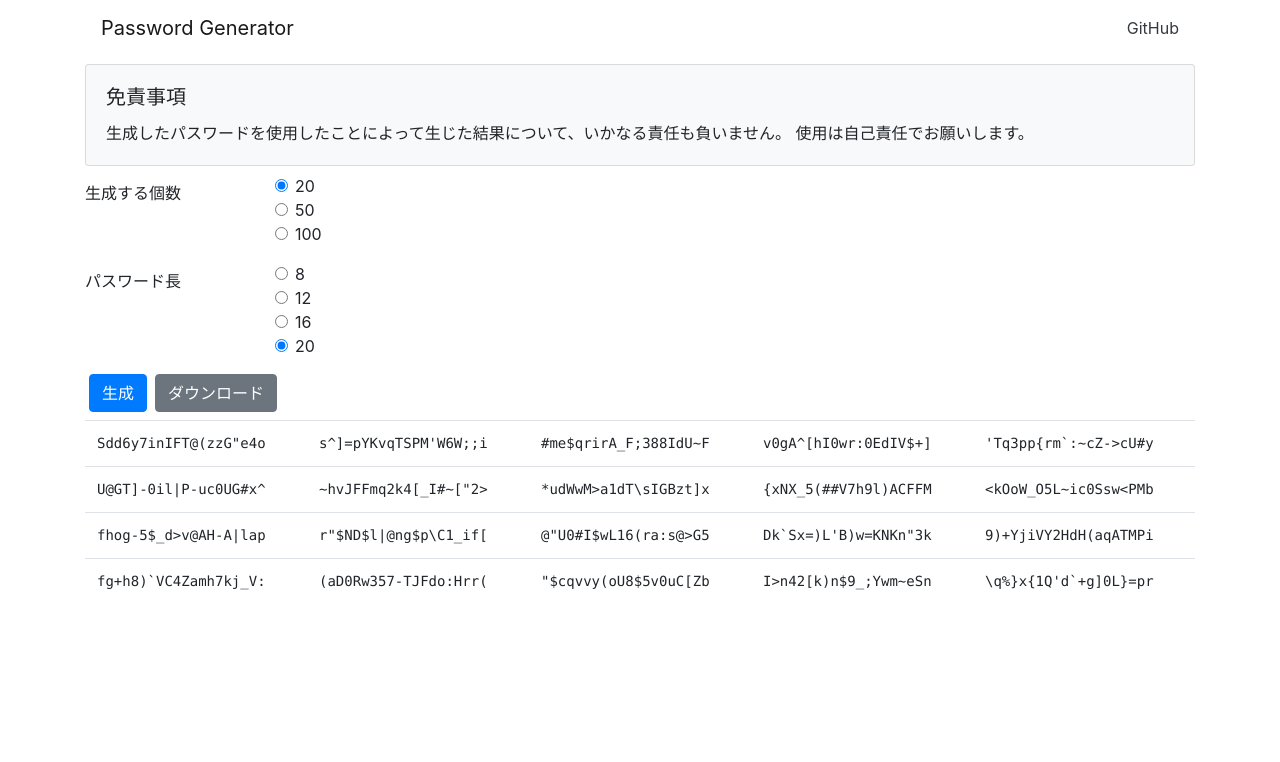
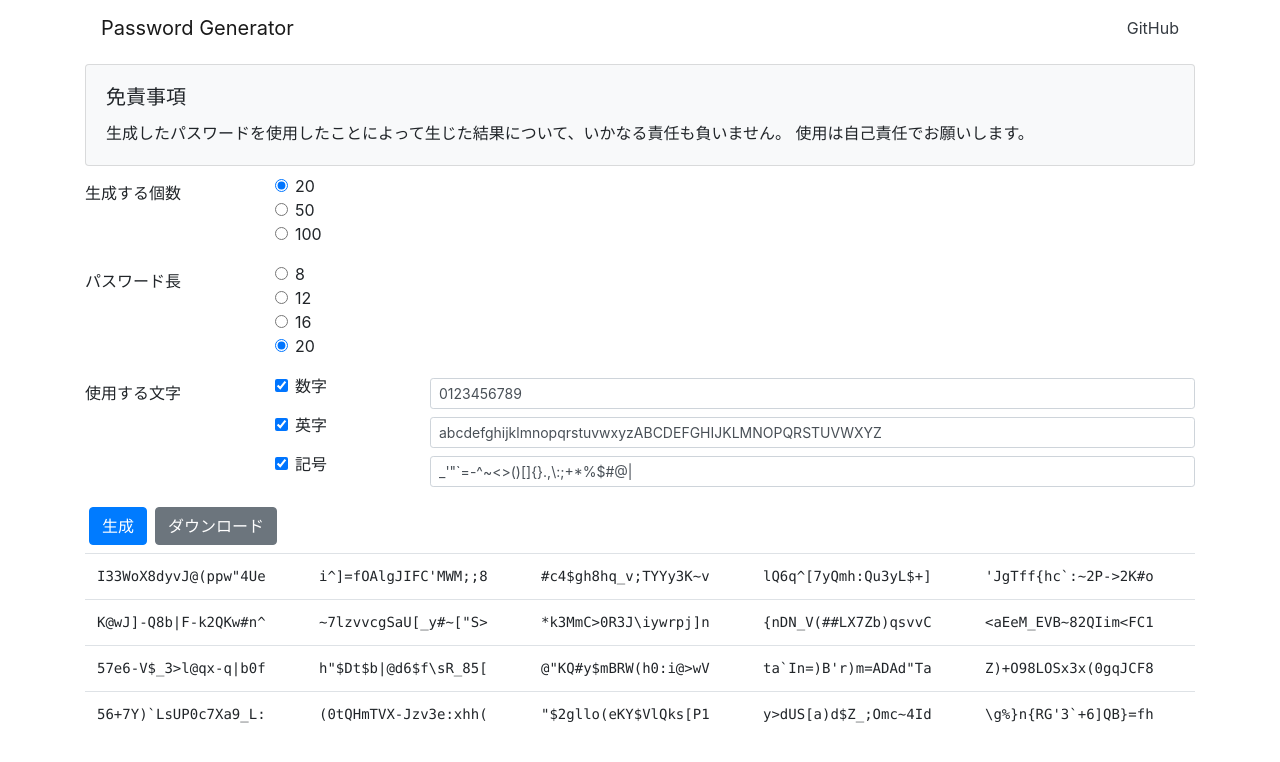
Before and after one commit to ttk1/password-generator, a React app: page / in a window 1280 px wide. Shown: the top 762 px of the page. Built offline with nearby package versions, Linux system fonts and the light colour scheme; the HTML template or start-up script is replaced by a standard one.

Commit message:
パスワードに使用する文字を指定できるようにした。

```diff
--- a/package.json
+++ b/package.json
@@ -1,6 +1,6 @@
 {
   "name": "password-generator",
-  "version": "1.0.0",
+  "version": "1.1.0",
   "description": "",
   "main": "index.js",
   "scripts": {
--- a/src/main.tsx
+++ b/src/main.tsx
@@ -10,10 +10,45 @@ import { generatePassword } from './password';
 const defaultPasswordCount = 20;
 const defaultPasswordLength = 20;
 const defaultColCount = 5;
+const defaultPasswordChars = {
+  number: [
+    // 数字
+    '0', '1', '2', '3', '4', '5', '6', '7', '8', '9'
+  ],
+  alphabet: [
+    // 小文字アルファベット
+    'a', 'b', 'c', 'd', 'e', 'f', 'g', 'h', 'i', 'j', 'k', 'l', 'm', 'n', 'o', 'p', 'q', 'r', 's', 't', 'u', 'v', 'w', 'x', 'y', 'z',
+    // 大文字アルファベット
+    'A', 'B', 'C', 'D', 'E', 'F', 'G', 'H', 'I', 'J', 'K', 'L', 'M', 'N', 'O', 'P', 'Q', 'R', 'S', 'T', 'U', 'V', 'W', 'X', 'Y', 'Z'
+  ],
+  symbol: [
+    // 記号
+    '_', '\'', '"', '`', '=', '-', '^', '~', '<', '>', '(', ')', '[', ']', '{', '}', '.', ',', '\\', ':', ';', '+', '*', '%', '$', '#', '@', '|'
+  ]
+}
 
-const MyForm = (props: { onSubmit: (passwordCount: number, passwordLength: number) => void; handleDownload: () => void }) => {
+const MyForm = (props: {
+  onSubmit: (
+    passwordCount: number, passwordLength: number,
+    usePasswordCharsNumber: boolean, passwordCharsNumber: string,
+    usePasswordCharsAlphabet: boolean, passwordCharsAlphabet: string,
+    usePasswordCharsSymbol: boolean, passwordCharsSymbol: string
+  ) => void; handleDownload: () => void
+}) => {
   const [passwordCount, setPasswordCount] = React.useState(defaultPasswordCount);
   const [passwordLength, setPasswordLength] = React.useState(defaultPasswordLength);
+
+  // 数字
+  const [usePasswordCharsNumber, setUsePasswordCharsNumber] = React.useState(true);
+  const [passwordCharsNumber, setPasswordCharsNumber] = React.useState(defaultPasswordChars.number.join(''));
+
+  // 半角英字
+  const [usePasswordCharsAlphabet, setUsePasswordCharsAlphabet] = React.useState(true);
+  const [passwordCharsAlphabet, setPasswordCharsAlphabet] = React.useState(defaultPasswordChars.alphabet.join(''));
+
+  // 記号
+  const [usePasswordCharsSymbol, setUsePasswordCharsSymbol] = React.useState(true);
+  const [passwordCharsSymbol, setPasswordCharsSymbol] = React.useState(defaultPasswordChars.symbol.join(''));
 
   return (
     <Form className="my-2">
@@ -21,7 +56,7 @@ const MyForm = (props: { onSubmit: (passwordCount: number, passwordLength: numbe
         <Form.Label column sm={2}>生成する個数</Form.Label>
         <Col>
           {[20, 50, 100].map((value) => (
-            <Form.Check type="radio" id={'radio-password-count-' + value} label={value} value={value} key={value} onChange={() => setPasswordCount(Number(value))} checked={passwordCount == value} />
+            <Form.Check type="radio" id={'radio-password-count-' + value} label={value} key={value} onChange={() => setPasswordCount(Number(value))} checked={passwordCount == value} />
           ))}
         </Col>
       </Form.Group>
@@ -29,11 +64,47 @@ const MyForm = (props: { onSubmit: (passwordCount: number, passwordLength: numbe
         <Form.Label column sm={2}>パスワード長</Form.Label>
         <Col>
           {[8, 12, 16, 20].map((value) => (
-            <Form.Check type="radio" id={'radio-password-length-' + value} label={value} value={value} key={value} onChange={() => setPasswordLength(Number(value))} checked={passwordLength == value} />
+            <Form.Check type="radio" id={'radio-password-length-' + value} label={value} key={value} onChange={() => setPasswordLength(Number(value))} checked={passwordLength == value} />
           ))}
         </Col>
       </Form.Group>
-      <Button type="submit" variant="primary" className="mx-1" onClick={(event) => { event.preventDefault(); props.onSubmit(passwordCount, passwordLength); }}>
+      <Form.Group as={Row}>
+        <Form.Label column sm={2}>使用する文字</Form.Label>
+        <Col>
+          <Form.Row>
+            <Col sm={2}>
+              <Form.Check type="checkbox" id={'checkbox-password-chars-number'} label="数字" onChange={() => setUsePasswordCharsNumber(!usePasswordCharsNumber)} checked={usePasswordCharsNumber} />
+            </Col>
+            <Col sm={10}>
+              <Form.Control size="sm" type="text" className="my-1" onChange={(event) => setPasswordCharsNumber(event.target.value)} value={passwordCharsNumber} />
+            </Col>
+          </Form.Row>
+          <Form.Row>
+            <Col sm={2}>
+              <Form.Check type="checkbox" id={'checkbox-password-chars-alphabet'} label="英字" onChange={() => setUsePasswordCharsAlphabet(!usePasswordCharsAlphabet)} checked={usePasswordCharsAlphabet} />
+            </Col>
+            <Col sm={10}>
+              <Form.Control size="sm" type="text" className="my-1" onChange={(event) => setPasswordCharsAlphabet(event.target.value)} value={passwordCharsAlphabet} />
+            </Col>
+          </Form.Row>
+          <Form.Row>
+            <Col sm={2}>
+              <Form.Check type="checkbox" id={'checkbox-password-chars-symbol'} label="記号" onChange={() => setUsePasswordCharsSymbol(!usePasswordCharsSymbol)} checked={usePasswordCharsSymbol} />
+            </Col>
+            <Col sm={10}>
+              <Form.Control size="sm" type="text" className="my-1" onChange={(event) => setPasswordCharsSymbol(event.target.value)} value={passwordCharsSymbol} />
+            </Col>
+          </Form.Row>
+        </Col>
+      </Form.Group>
+      <Button type="submit" variant="primary" className="mx-1" onClick={(event) => {
+        event.preventDefault(); props.onSubmit(
+          passwordCount, passwordLength,
+          usePasswordCharsNumber, passwordCharsNumber,
+          usePasswordCharsAlphabet, passwordCharsAlphabet,
+          usePasswordCharsSymbol, passwordCharsSymbol
+        );
+      }}>
         生成
       </Button>
       <Button type="button" variant="secondary" className="mx-1" onClick={props.handleDownload}>
@@ -66,17 +137,35 @@ const PasswordTable = (props: { passwords: string[] }) => {
 };
 
 const Layout = () => {
-  function generatePasswords(passwordCount: number, passwordLength: number) {
+  function generatePasswords(passwordCount: number, passwordLength: number, passwordChars: string[]) {
     const passwords: string[] = [];
     for (let i = 0; i < passwordCount; i++) {
-      passwords.push(generatePassword(passwordLength));
+      passwords.push(generatePassword(passwordLength, passwordChars));
     }
     return passwords;
   }
 
-  const [passwords, setPasswords] = React.useState(generatePasswords(defaultPasswordCount, defaultPasswordLength));
-  const onSubmit = (passwordCount: number, passwordLength: number) => {
-    setPasswords(generatePasswords(passwordCount, passwordLength));
+  const [passwords, setPasswords] = React.useState(generatePasswords(
+    defaultPasswordCount, defaultPasswordLength,
+    defaultPasswordChars.number.concat(defaultPasswordChars.alphabet).concat(defaultPasswordChars.symbol)
+  ));
+  const onSubmit = (
+    passwordCount: number, passwordLength: number,
+    usePasswordCharsNumber: boolean, passwordCharsNumber: string,
+    usePasswordCharsAlphabet: boolean, passwordCharsAlphabet: string,
+    usePasswordCharsSymbol: boolean, passwordCharsSymbol: string
+  ) => {
+    const passwordChars: string[] = [];
+    if (usePasswordCharsNumber) {
+      passwordChars.push(...passwordCharsNumber);
+    }
+    if (usePasswordCharsAlphabet) {
+      passwordChars.push(...passwordCharsAlphabet);
+    }
+    if (usePasswordCharsSymbol) {
+      passwordChars.push(...passwordCharsSymbol);
+    }
+    setPasswords(generatePasswords(passwordCount, passwordLength, passwordChars));
   };
 
   const handleDownload = () => {
--- a/src/password.ts
+++ b/src/password.ts
@@ -1,22 +1,11 @@
-const passwordChars = [
-  // 小文字アルファベット
-  'a', 'b', 'c', 'd', 'e', 'f', 'g', 'h', 'i', 'j', 'k', 'l', 'm', 'n', 'o', 'p', 'q', 'r', 's', 't', 'u', 'v', 'w', 'x', 'y', 'z',
-  // 大文字アルファベット
-  'A', 'B', 'C', 'D', 'E', 'F', 'G', 'H', 'I', 'J', 'K', 'L', 'M', 'N', 'O', 'P', 'Q', 'R', 'S', 'T', 'U', 'V', 'W', 'X', 'Y', 'Z',
-  // 数字
-  '0', '1', '2', '3', '4', '5', '6', '7', '8', '9',
-  // 記号
-  '_', '\'', '"', '`', '=', '-', '^', '~', '<', '>', '(', ')', '[', ']', '{', '}', '.', ',', '\\', ':', ';', '+', '*', '%', '$', '#', '@', '|'
-];
-
-function getRandomChar() {
+function getRandomChar(passwordChars) {
   return passwordChars[Math.floor(Math.random() * passwordChars.length)];
 }
 
-export function generatePassword(passwordLength: number): string {
+export function generatePassword(passwordLength: number, passwordChars: string[]): string {
   const password: string[] = [];
   for (let i = 0; i < passwordLength; i++) {
-    password.push(getRandomChar());
+    password.push(getRandomChar(passwordChars));
   }
   return password.join('');
 }
```
Also changed, not shown: .eslintrc.json, 1 other file (tests, documents, lock files or other folders).
